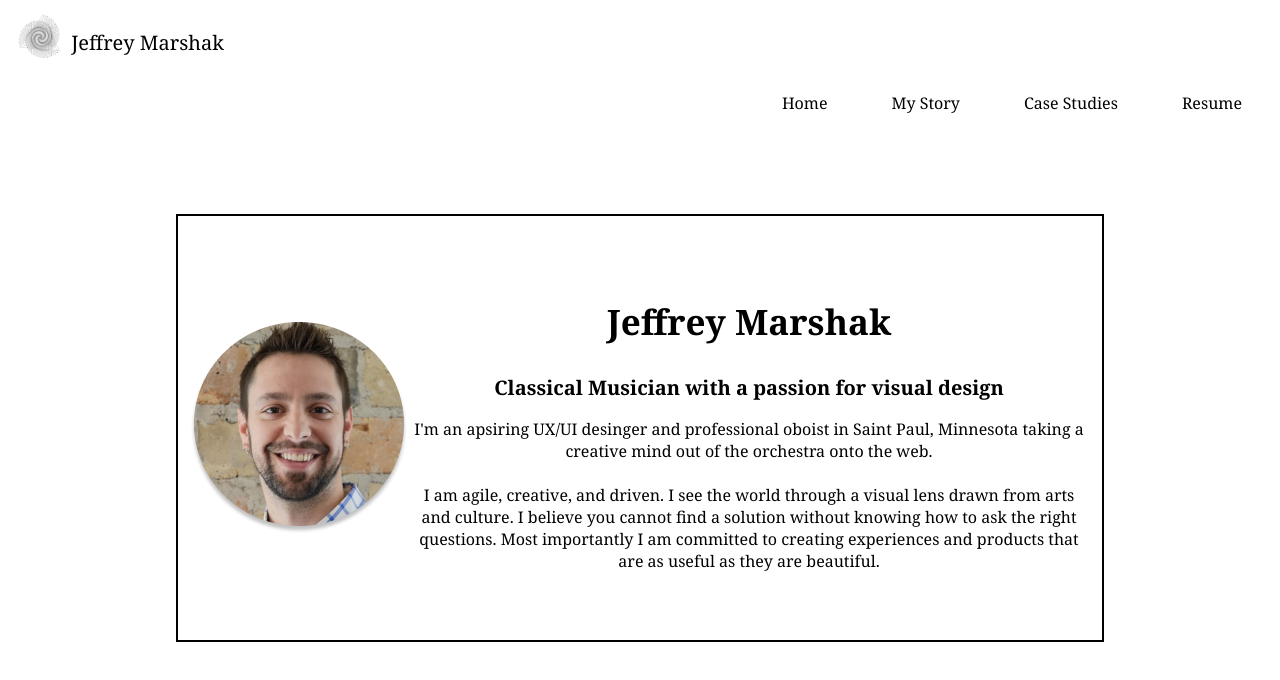
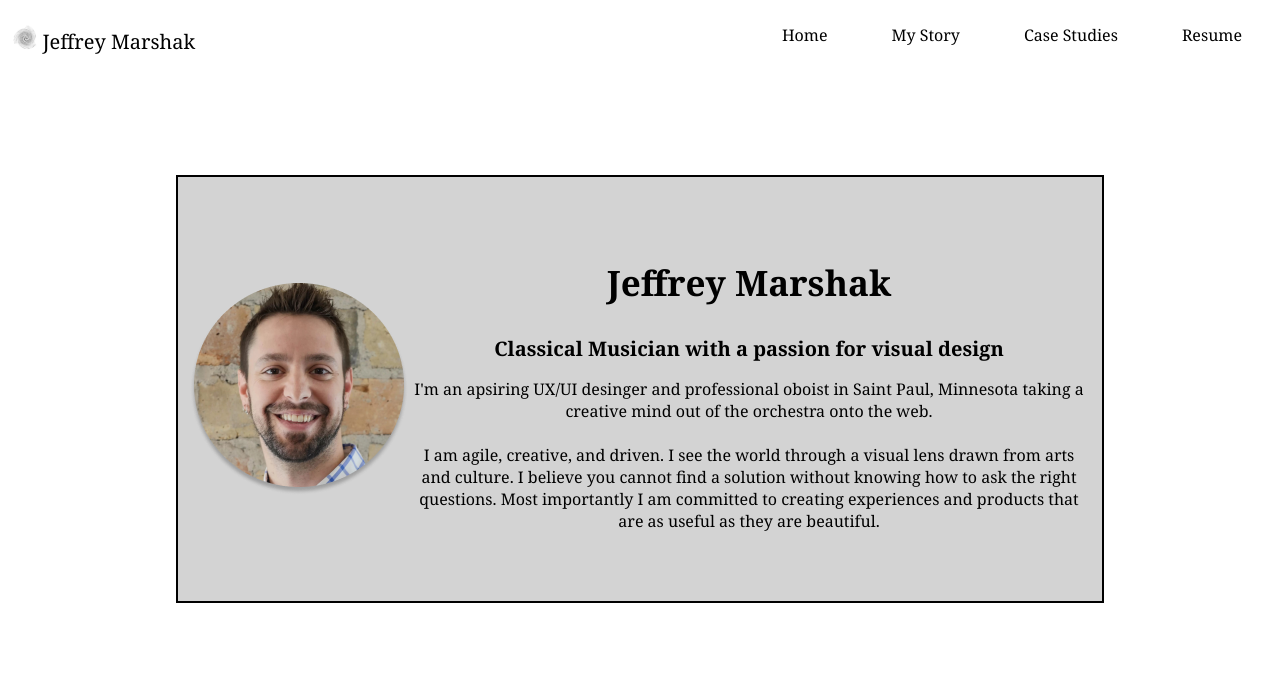
Before and after one commit to jmarshak82/Portfolio-Coding, a plain HTML site: page index.html in a window 1280 px wide. Drawn offline with Linux system fonts and the light colour scheme.

Commit message:
Portfolio Update

```diff
--- a/css/style.css
+++ b/css/style.css
@@ -3,6 +3,9 @@
     align-items: center;
     justify-content: left;
     font-family: Georgia, 'Times New Roman', Times, serif;
+}
+header {
+    display: flex;
 }
 img {
     max-width: 100%;
@@ -15,6 +18,7 @@ img {
 }
 nav {
     text-align: right;
+    width: 50%;
 }
 .inline-block {
     display:inline-block;
@@ -32,6 +36,7 @@ nav {
     padding: 12px;
     margin-top: 100px;
     font-family: Georgia, 'Times New Roman', Times, serif;
+    background-color: lightgrey;
   }
   div h1 {
       font-size: 35px;
```
